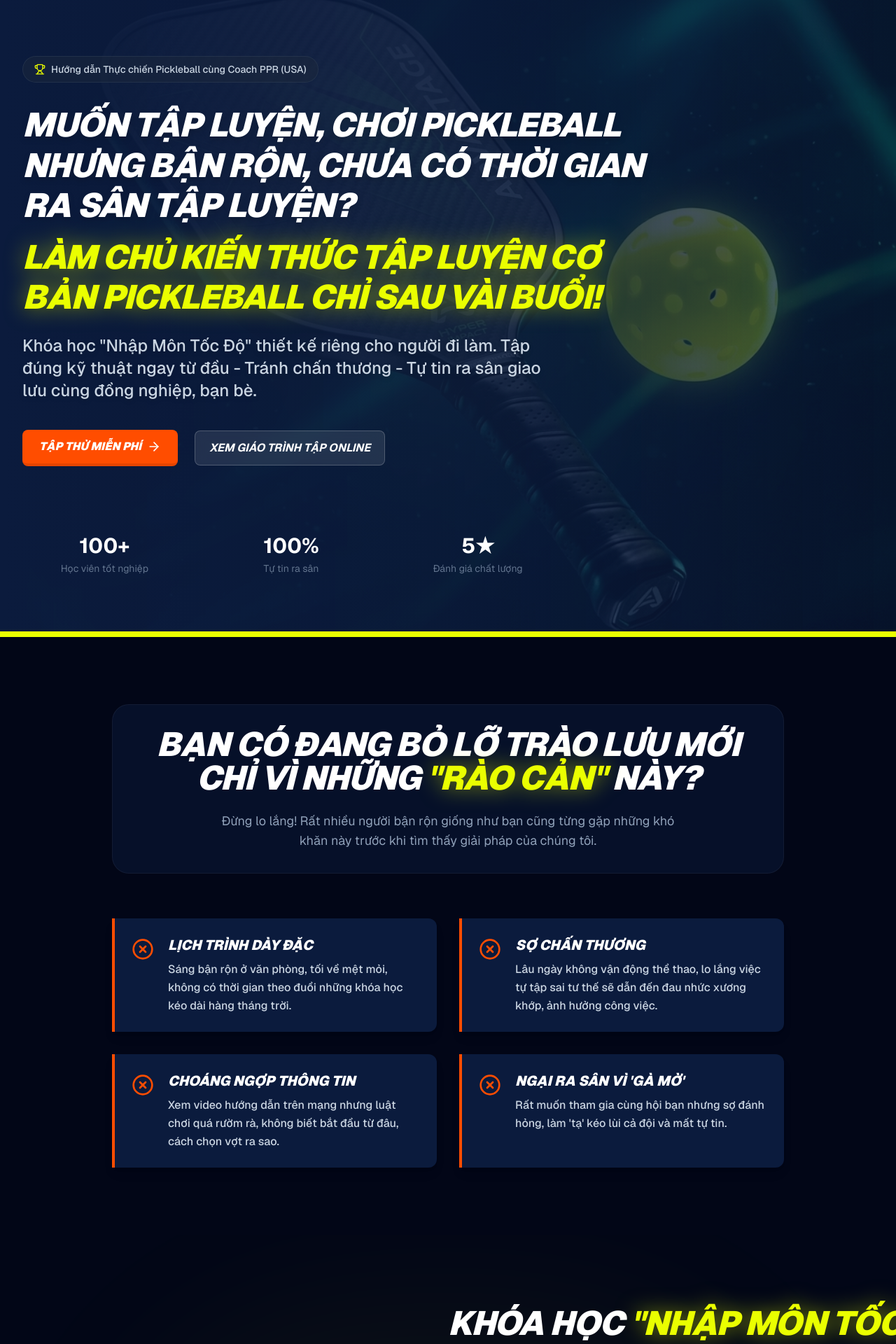
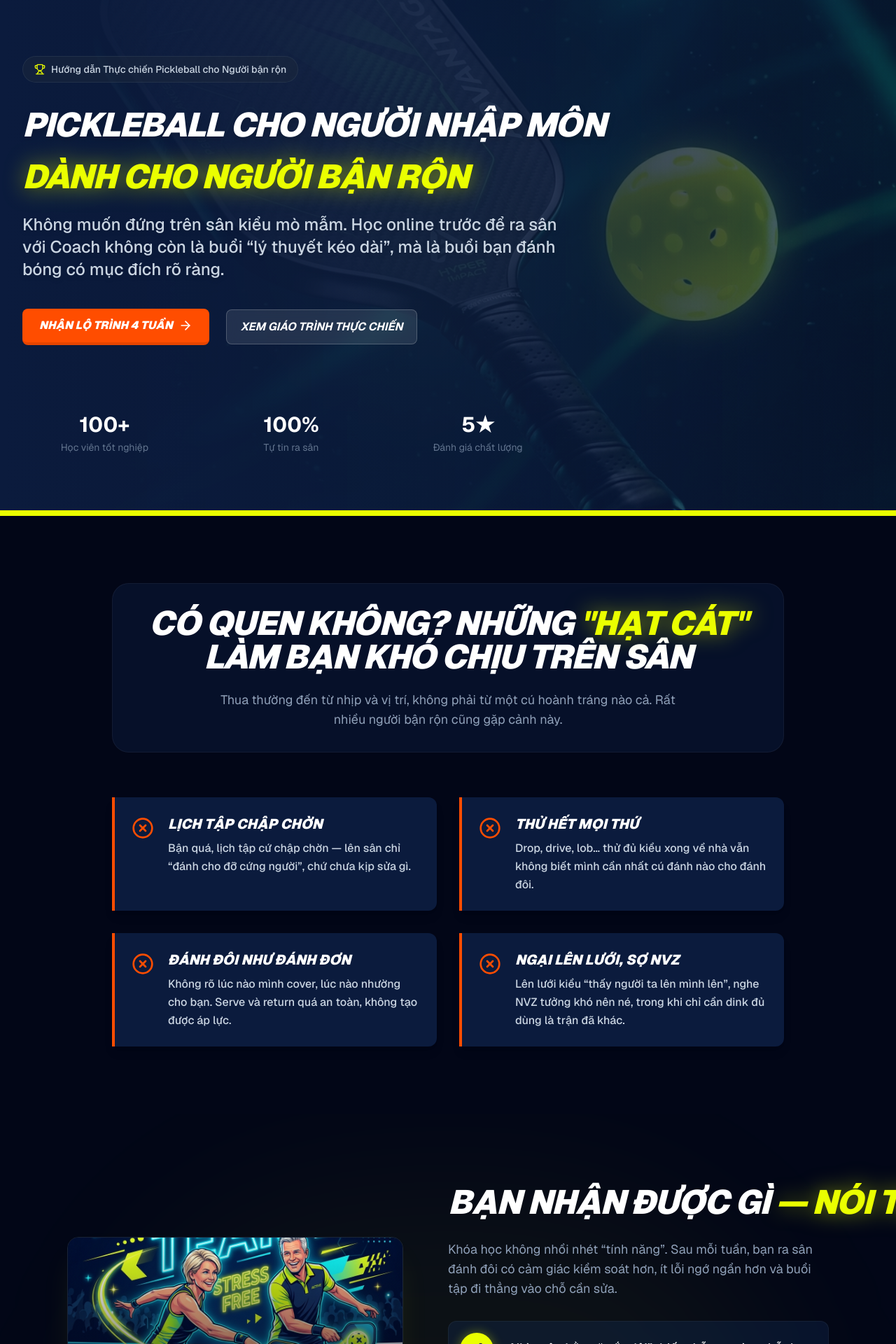
Before and after one commit to thuanhoappr/landing-page-antigravity, a Next.js app: page / in a window 1280 px wide. Shown: the top 1920 px of the page at 70% size. Built offline with nearby package versions, Linux system fonts and the light colour scheme.

Commit message:
Rewrite landing page copywriting to match target content

```diff
--- a/src/app/layout.tsx
+++ b/src/app/layout.tsx
@@ -13,15 +13,15 @@ const geistMono = Geist_Mono({
 });
 
 export const metadata: Metadata = {
-  title: "Pickleball 30 Phút - Học Nhanh Chơi Chất",
-  description: "Khóa học Pickleball 30 phút giúp bạn nắm bắt kỹ thuật cơ bản, tự tin ra sân thi đấu ngay. Trải nghiệm môn thể thao hot nhất hiện nay!",
-  keywords: "pickleball, học pickleball, khóa học pickleball, pickleball 30 phút, dạy chơi pickleball, thể thao",
+  title: "Pickleball cho Người Nhập Môn",
+  description: "Dành cho người bận rộn. Học online trước để ra sân với Coach không còn là buổi lý thuyết kéo dài, mà là buổi bạn đánh bóng có mục đích.",
+  keywords: "pickleball, học pickleball, khóa học pickleball, pickleball cho người nhập môn, pickleball thực chiến",
   openGraph: {
-    title: "Pickleball 30 Phút - Học Nhanh Chơi Chất",
-    description: "Nắm bắt kỹ thuật và ra sân thi đấu Pickleball chỉ sau 30 phút làm quen. Đăng ký ngay hôm nay!",
+    title: "Pickleball cho Người Nhập Môn",
+    description: "Dành cho người bận rộn. Học online trước để ra sân với Coach không còn là buổi lý thuyết kéo dài.",
     type: "website",
     locale: "vi_VN",
-    siteName: "Pickleball 30 Phút",
+    siteName: "Pickleball cho Người Nhập Môn",
   },
 };
 
--- a/src/components/Benefits.tsx
+++ b/src/components/Benefits.tsx
@@ -6,29 +6,29 @@ import { Zap, ShieldCheck, HeartPulse, Medal } from "lucide-react";
 const benefits = [
   {
     icon: <Medal className="w-12 h-12 text-navy" />,
-    title: "Tự tin vung vợt",
-    description: "Nắm vững luật chơi, biết cách giao bóng, trả giao bóng và dứt điểm cơ bản. Tự tin 'ghép kèo' với bất kỳ ai!",
+    title: "Tuần 1 - Đỡ 'ngơ' trên sân",
+    description: "Bạn đứng đúng chỗ, di chuyển ít hơn nhưng lại che sân tốt hơn — hết kiểu chạy loạn xạ mà vẫn lỗ hổng.",
     color: "bg-brand",
     textColor: "text-navy",
   },
   {
     icon: <Zap className="w-12 h-12 text-white" />,
-    title: "Xả stress cực đã",
-    description: "Đốt cháy hàng trăm calo mỗi giờ, đánh bay mọi căng thẳng sau những giờ ngồi làm việc liên tục trước màn hình.",
+    title: "Tuần 2 - Mở trận có ý đồ",
+    description: "Serve và return không còn 'đưa bóng qua cho có'; bạn bắt nhịp rally theo hướng mình muốn.",
     color: "bg-sky",
     textColor: "text-white",
   },
   {
-    icon: <HeartPulse className="w-12 h-12 text-white" />,
-    title: "Tăng cường thể lực",
-    description: "Vận động toàn thân hiệu quả nhưng cực kỳ thân thiện với xương khớp, hạn chế tối đa chấn thương.",
+    icon: <ShieldCheck className="w-12 h-12 text-white" />,
+    title: "Tuần 3 - Lên lưới & NVZ",
+    description: "Biết khi nào lên để gây áp lực, khi nào giữ chân; ở NVZ không còn chỉ đứng chịu trận.",
     color: "bg-accent",
     textColor: "text-white",
   },
   {
-    icon: <ShieldCheck className="w-12 h-12 text-white" />,
-    title: "Mở rộng quan hệ",
-    description: "Gia nhập cộng đồng Pickleball năng động, văn minh và kết nối với những người bạn mới cùng sở thích.",
+    icon: <HeartPulse className="w-12 h-12 text-white" />,
+    title: "Tuần 4 - Đôi ăn ý",
+    description: "Hai người hiểu vai, nói ít mà vẫn khớp; chọn cú đánh theo tình huống — trận 'đỡ rối' hẳn.",
     color: "bg-navy-light",
     textColor: "text-white",
   },
@@ -46,7 +46,7 @@ export default function Benefits() {
             transition={{ duration: 0.6 }}
             className="text-3xl md:text-4xl lg:text-5xl font-black italic uppercase text-white mb-6 tracking-tight"
           >
-            Bạn Sẽ Nhận Được Gì Sau <span className="text-brand">Khóa Học Này?</span>
+            4 tuần — <span className="text-brand">mỗi tuần một sự tự tin</span>
           </motion.h2>
           <motion.p
             initial={{ opacity: 0, y: 20 }}
@@ -55,7 +55,7 @@ export default function Benefits() {
             transition={{ duration: 0.6, delay: 0.1 }}
             className="text-lg text-slate-400 max-w-4xl mx-auto font-bold italic"
           >
-            Tự tin ra sân, xả stress hiệu quả và mở rộng những mối quan hệ mới - tất cả đều chờ đón bạn.
+            Thiết kế cho người bận: mỗi ngày một chút, nhưng mỗi tuần phải thấy “chơi khác đi” khi ra sân đôi.
           </motion.p>
         </div>
 
--- a/src/components/HeroSection.tsx
+++ b/src/components/HeroSection.tsx
@@ -29,7 +29,7 @@ export default function HeroSection() {
           className="inline-flex items-center gap-2 px-4 py-2 rounded-full bg-slate-800/50 border border-slate-700/50 text-slate-300 text-sm font-medium mb-8"
         >
           <Trophy className="w-4 h-4 text-brand" />
-          <span>Hướng dẫn Thực chiến Pickleball cùng Coach PPR (USA)</span>
+          <span>Hướng dẫn Thực chiến Pickleball cho Người bận rộn</span>
         </motion.div>
 
         <motion.h1
@@ -38,7 +38,7 @@ export default function HeroSection() {
           transition={{ duration: 0.6, delay: 0.1 }}
           className="text-3xl md:text-4xl lg:text-5xl font-black italic uppercase tracking-tight text-white mb-6 leading-[1.2] max-w-4xl drop-shadow-lg"
         >
-          Muốn tập luyện, chơi Pickleball nhưng bận rộn, chưa có thời gian ra sân tập luyện? <br className="hidden md:block" /><span className="block mt-4 text-brand drop-shadow-[0_0_15px_rgba(234,255,0,0.5)]">Làm chủ kiến thức tập luyện cơ bản Pickleball chỉ sau vài buổi!</span>
+          Pickleball cho Người Nhập Môn <br className="hidden md:block" /><span className="block mt-4 text-brand drop-shadow-[0_0_15px_rgba(234,255,0,0.5)]">Dành cho người bận rộn</span>
         </motion.h1>
 
         <motion.p
@@ -47,7 +47,7 @@ export default function HeroSection() {
           transition={{ duration: 0.6, delay: 0.2 }}
           className="text-xl md:text-2xl text-slate-300 mb-10 max-w-3xl font-medium drop-shadow-md"
         >
-          Khóa học "Nhập Môn Tốc Độ" thiết kế riêng cho người đi làm. Tập đúng kỹ thuật ngay từ đầu - Tránh chấn thương - Tự tin ra sân giao lưu cùng đồng nghiệp, bạn bè.
+          Không muốn đứng trên sân kiểu mò mẫm. Học online trước để ra sân với Coach không còn là buổi “lý thuyết kéo dài”, mà là buổi bạn đánh bóng có mục đích rõ ràng.
         </motion.p>
 
         <motion.div
@@ -61,7 +61,7 @@ export default function HeroSection() {
             className="group relative inline-flex items-center justify-center gap-2 w-full sm:w-auto px-6 py-3 text-base font-black italic uppercase text-white bg-accent rounded-lg overflow-hidden transition-all hover:scale-105 hover:shadow-[0_0_30px_8px_rgba(255,77,0,0.4)] focus:outline-none border-b-4 border-accent-hover"
           >
             <span className="relative z-10 flex items-center gap-2">
-              TẬP THỬ MIỄN PHÍ
+              NHẬN LỘ TRÌNH 4 TUẦN
               <ArrowRight className="w-5 h-5 transition-transform group-hover:translate-x-1" />
             </span>
           </button>
@@ -70,7 +70,7 @@ export default function HeroSection() {
             onClick={() => document.getElementById("benefits")?.scrollIntoView({ behavior: "smooth" })}
             className="w-full sm:w-auto px-5 py-3 text-base font-bold italic uppercase text-white bg-white/10 hover:bg-white/20 rounded-lg backdrop-blur-sm border border-white/20 transition-colors focus:outline-none"
           >
-            Xem Giáo trình Tập Online
+            Xem Giáo trình Thực Chiến
           </button>
         </motion.div>
 
--- a/src/components/LeadForm.tsx
+++ b/src/components/LeadForm.tsx
@@ -95,10 +95,10 @@ export default function LeadForm() {
           <div className="grid grid-cols-1 md:grid-cols-2 gap-12 items-center">
             <div>
               <h2 className="text-3xl md:text-4xl lg:text-5xl font-black italic uppercase text-white mb-4">
-                Đừng Trì Hoãn Nữa, <span className="text-brand">Sân Chơi</span> Đang Chờ Bạn!
+                Thấy khác hẳn ngay từ <span className="text-brand">rally đầu tiên</span>
               </h2>
               <p className="text-slate-400 mb-8">
-                ĐĂNG KÝ NGAY HÔM NAY: Nhận ngay 1 buổi Tập Thử Miễn Phí (có sẵn vợt) được thiết kế dành riêng cho người bận rộn.
+                Để lại thông tin. Mình gửi bạn lộ trình 4 tuần và bộ checklist “bỏ túi” trước khi gặp Coach — đỡ phí buổi tập, đỡ phí công sức bạn bỏ ra cho môn này.
               </p>
 
               <div className="space-y-4">
@@ -106,19 +106,19 @@ export default function LeadForm() {
                   <div className="w-10 h-10 rounded-full bg-slate-800 flex items-center justify-center">
                     <span className="text-brand font-bold">1</span>
                   </div>
-                  <p>Tập thử miễn phí (có vợt sẵn)</p>
+                  <p>Lộ trình 4 tuần thực chiến</p>
                 </div>
                 <div className="flex items-center gap-4 text-slate-300">
                   <div className="w-10 h-10 rounded-full bg-slate-800 flex items-center justify-center">
                     <span className="text-brand font-bold">2</span>
                   </div>
-                  <p>Giáo trình tối ưu cho người bận rộn</p>
+                  <p>Checklist "bỏ túi" sửa lỗi trên sân</p>
                 </div>
                 <div className="flex items-center gap-4 text-slate-300">
                   <div className="w-10 h-10 rounded-full bg-slate-800 flex items-center justify-center">
                     <span className="text-brand font-bold">3</span>
                   </div>
-                  <p>Biết đánh ngay sau vài buổi</p>
+                  <p>Cảm giác kiểm soát, ít lỗi ngớ ngẩn</p>
                 </div>
               </div>
             </div>
@@ -199,7 +199,7 @@ export default function LeadForm() {
                     </div>
                   ) : (
                     <>
-                      MUA KHÓA HỌC ƯU ĐÃI 99K
+                      ĐĂNG KÝ NGAY HÔM NAY
                       <Send className="w-5 h-5 group-hover:translate-x-1 group-hover:-translate-y-1 transition-transform" />
                     </>
                   )}
@@ -228,7 +228,7 @@ export default function LeadForm() {
                     </div>
                   ) : (
                     <>
-                      TẬP THỬ MIỄN PHÍ
+                      NHẬN LỘ TRÌNH VÀ CHECKLIST
                       <Send className="w-5 h-5 group-hover:translate-x-1 group-hover:-translate-y-1 transition-transform" />
                     </>
                   )}
--- a/src/components/PainPoints.tsx
+++ b/src/components/PainPoints.tsx
@@ -5,20 +5,20 @@ import { XCircle } from "lucide-react";
 
 const painPoints = [
   {
-    title: "Lịch trình dày đặc",
-    description: "Sáng bận rộn ở văn phòng, tối về mệt mỏi, không có thời gian theo đuổi những khóa học kéo dài hàng tháng trời.",
+    title: "Lịch tập chập chờn",
+    description: "Bận quá, lịch tập cứ chập chờn — lên sân chỉ “đánh cho đỡ cứng người”, chứ chưa kịp sửa gì.",
   },
   {
-    title: "Sợ chấn thương",
-    description: "Lâu ngày không vận động thể thao, lo lắng việc tự tập sai tư thế sẽ dẫn đến đau nhức xương khớp, ảnh hưởng công việc.",
+    title: "Thử hết mọi thứ",
+    description: "Drop, drive, lob… thử đủ kiểu xong về nhà vẫn không biết mình cần nhất cú đánh nào cho đánh đôi.",
   },
   {
-    title: "Choáng ngợp thông tin",
-    description: "Xem video hướng dẫn trên mạng nhưng luật chơi quá rườm rà, không biết bắt đầu từ đâu, cách chọn vợt ra sao.",
+    title: "Đánh đôi như đánh đơn",
+    description: "Không rõ lúc nào mình cover, lúc nào nhường cho bạn. Serve và return quá an toàn, không tạo được áp lực.",
   },
   {
-    title: "Ngại ra sân vì 'Gà mờ'",
-    description: "Rất muốn tham gia cùng hội bạn nhưng sợ đánh hỏng, làm 'tạ' kéo lùi cả đội và mất tự tin.",
+    title: "Ngại lên lưới, sợ NVZ",
+    description: "Lên lưới kiểu “thấy người ta lên mình lên”, nghe NVZ tưởng khó nên né, trong khi chỉ cần dink đủ dùng là trận đã khác.",
   },
 ];
 
@@ -34,7 +34,7 @@ export default function PainPoints() {
             transition={{ duration: 0.6 }}
             className="text-3xl md:text-4xl lg:text-5xl font-black italic uppercase text-white mb-6 tracking-tight"
           >
-            Bạn Có Đang Bỏ Lỡ Trào Lưu Mới Chỉ Vì Những <span className="text-brand drop-shadow-[0_0_15px_rgba(234,255,0,0.5)]">"Rào Cản"</span> Này?
+            Có quen không? Những <span className="text-brand drop-shadow-[0_0_15px_rgba(234,255,0,0.5)]">"Hạt cát"</span> làm bạn khó chịu trên sân
           </motion.h2>
           <motion.p
             initial={{ opacity: 0, y: 20 }}
@@ -43,7 +43,7 @@ export default function PainPoints() {
             transition={{ duration: 0.6, delay: 0.1 }}
             className="text-lg text-slate-400 max-w-2xl mx-auto"
           >
-            Đừng lo lắng! Rất nhiều người bận rộn giống như bạn cũng từng gặp những khó khăn này trước khi tìm thấy giải pháp của chúng tôi.
+            Thua thường đến từ nhịp và vị trí, không phải từ một cú hoành tráng nào cả. Rất nhiều người bận rộn cũng gặp cảnh này.
           </motion.p>
         </div>
 
--- a/src/components/Solution.tsx
+++ b/src/components/Solution.tsx
@@ -51,18 +51,18 @@ export default function Solution() {
             className="w-full lg:w-1/2"
           >
             <h2 className="text-2xl md:text-3xl lg:text-4xl xl:text-5xl font-black italic uppercase text-white mb-6 leading-tight tracking-tight lg:whitespace-nowrap xl:whitespace-nowrap">
-              Khóa Học <span className="text-brand drop-shadow-[0_0_15px_rgba(234,255,0,0.5)]">"Nhập Môn Tốc Độ"</span>
+              Bạn nhận được gì <span className="text-brand drop-shadow-[0_0_15px_rgba(234,255,0,0.5)]">— nói thẳng</span>
             </h2>
             <p className="text-lg text-slate-400 mb-8">
-              Chúng tôi đã chắt lọc những kỹ thuật cốt lõi nhất để giúp bạn từ "con số 0" trở thành người chơi tự tin trên sân chỉ trong khoảng thời gian ngắn nhất!
+              Khóa học không nhồi nhét “tính năng”. Sau mỗi tuần, bạn ra sân đánh đôi có cảm giác kiểm soát hơn, ít lỗi ngớ ngẩn hơn và buổi tập đi thẳng vào chỗ cần sửa.
             </p>
 
             <ul className="space-y-6">
               {[
-                "Giáo trình 'Thực Chiến': Bỏ qua lý thuyết rườm rà, tập trung đánh được ngay",
-                "Thời gian cực kỳ linh hoạt: Tập trưa, tối hoặc cuối tuần tùy lịch rảnh",
-                "Huấn luyện viên tận tâm: Chỉnh sửa từng dáng đứng, cách vung vợt",
-                "An toàn tuyệt đối: Đảm bảo chơi đúng kỹ thuật, hạn chế chấn thương",
+                "Nhìn sân bằng “mắt đôi”: biết chỗ an toàn, chỗ đang lộ để đỡ đứng chồng lên bạn đánh.",
+                "Lên lưới không còn mù mờ: biết khi nào lên để ăn điểm, khi nào ở lại cho chắc.",
+                "NVZ không còn là nỗi sợ: dink đủ dùng để giảm lỗi, giữ rally, tìm cú dứt điểm.",
+                "Checklist trước buổi tập: sửa 2–3 thứ cụ thể, không lãng phí giờ quý của bạn.",
               ].map((item, index) => (
                 <li key={index} className="flex items-start gap-6 bg-navy-light/30 p-4 rounded-xl border border-white/5 hover:border-brand/30 transition-colors">
                   <div className="flex-shrink-0 w-12 h-12 rounded-full bg-brand flex items-center justify-center shadow-[0_0_15px_rgba(234,255,0,0.4)]">
@@ -76,7 +76,7 @@ export default function Solution() {
             <div className="mt-10">
               <div className="inline-block p-[1px] rounded-full bg-gradient-to-r from-brand to-emerald-500">
                 <div className="px-4 py-3 md:px-6 bg-darker rounded-full text-white font-medium text-xs md:text-sm lg:text-base xl:whitespace-nowrap lg:whitespace-nowrap md:whitespace-nowrap whitespace-nowrap overflow-x-auto custom-scrollbar">
-                  Cam kết: Bạn sẽ chắc chắn Tự tin nhập môn nhờ thông tin tập luyện đơn giản, dễ hiểu!
+                  Kết quả sau 4 tuần: Cảm giác lên sân là “mình có kế hoạch”, không phải “mình đến cho có mặt”.
                 </div>
               </div>
             </div>
```
